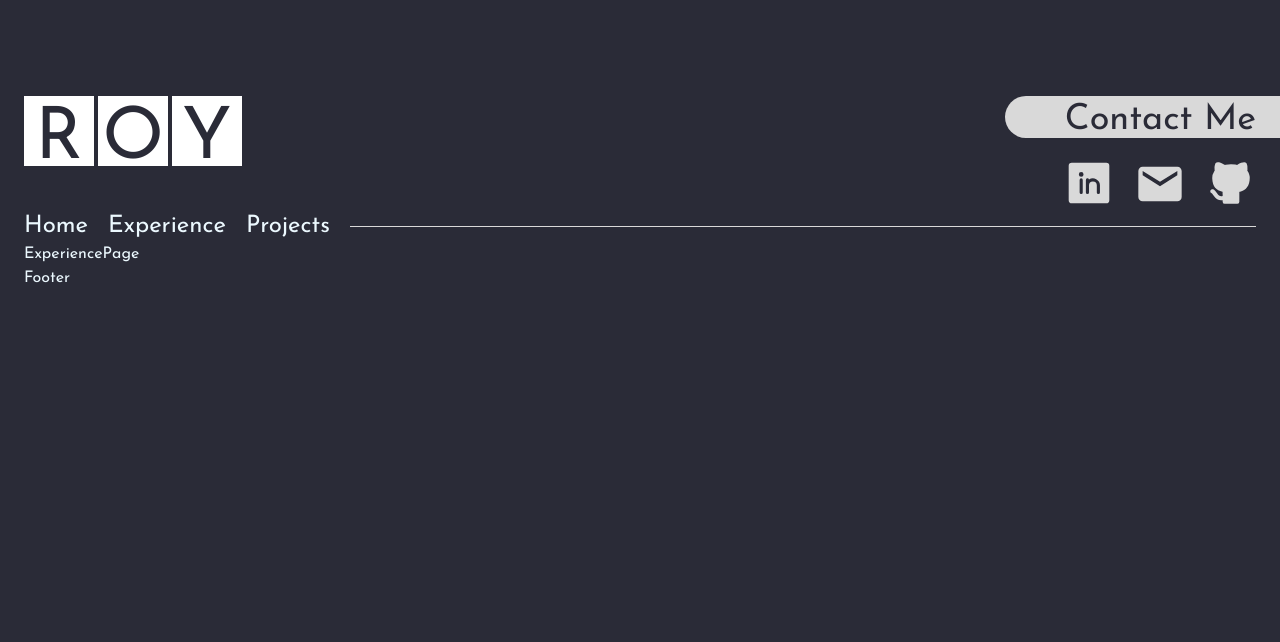
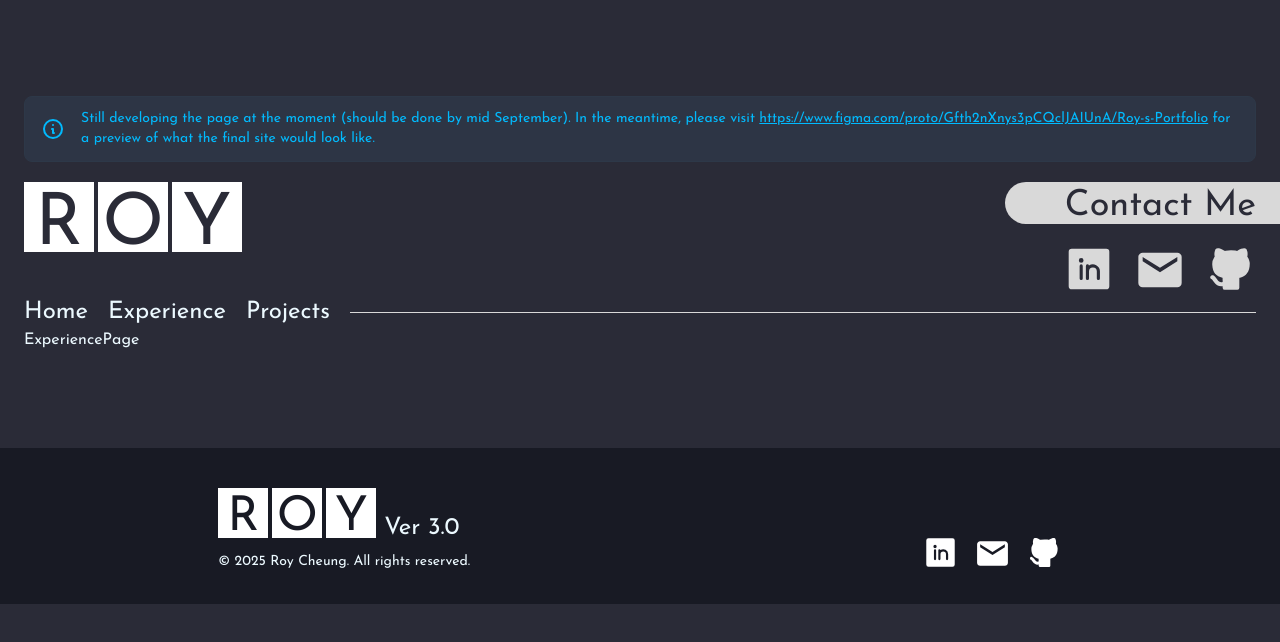
Before and after one commit to RoyCDev/portfolio, a React (Vite) app: page /experience in a window 1280 px wide. Shown: the top 642 px of the page. Built offline with nearby package versions, Linux system fonts and the light colour scheme; a web font is replaced by a local one.

Commit message:
footer & project WIP alert

```diff
--- a/src/RootLayout.tsx
+++ b/src/RootLayout.tsx
@@ -2,14 +2,28 @@ import { Outlet } from "react-router"
 import Header from "./components/Header"
 import Footer from "./components/Footer"
 
-function RootLayout() {
+function TemporaryAlert() {
   return (
-    <div className="max-w-screen-xl px-6 mx-auto mt-24 select-none">
-      <Header />
-      <Outlet />
-      <Footer />
+    <div role="alert" className="alert alert-info alert-soft mb-5">
+      <svg xmlns="http://www.w3.org/2000/svg" fill="none" viewBox="0 0 24 24" className="h-6 w-6 shrink-0 stroke-current">
+        <path strokeLinecap="round" strokeLinejoin="round" strokeWidth="2" d="M13 16h-1v-4h-1m1-4h.01M21 12a9 9 0 11-18 0 9 9 0 0118 0z"></path>
+      </svg>
+      <span>Still developing the page at the moment (should be done by mid September). In the meantime, please visit <a target="_blank" href="https://www.figma.com/proto/Gfth2nXnys3pCQclJAIUnA/Roy-s-Portfolio" className="underline">https://www.figma.com/proto/Gfth2nXnys3pCQclJAIUnA/Roy-s-Portfolio</a> for a preview of what the final site would look like.</span>
     </div>
   )
 }
 
+function RootLayout() {
+  return (
+    <>
+      <div className="max-w-screen-xl px-6 mx-auto my-24 select-none">
+        <TemporaryAlert />
+        <Header />
+        <Outlet />
+      </div>
+      <Footer />
+    </>
+  )
+}
+
 export default RootLayout
--- a/src/components/Brand.tsx
+++ b/src/components/Brand.tsx
@@ -1,9 +1,15 @@
-function Brand() {
+interface BrandProps {
+  location: "header" | "footer"
+}
+
+function Brand({ location }: BrandProps) {
   return (
-    <div className="flex gap-x-1 text-7xl text-base-100 text-center">
-      <div className="bg-white size-17.5 pt-2">R</div>
-      <div className="bg-white size-17.5 pt-2">O</div>
-      <div className="bg-white size-17.5 pt-2">Y</div>
+    <div className={`flex gap-x-1 text-center ${location === "header" ?
+      "text-7xl text-base-100" : "text-5xl text-neutral"
+      }`}>
+      <div className={`bg-white ${location === "header" ? "size-17.5 pt-2" : "size-12.5 pt-1.5"}`}>R</div>
+      <div className={`bg-white ${location === "header" ? "size-17.5 pt-2" : "size-12.5 pt-1.5"}`}>O</div>
+      <div className={`bg-white ${location === "header" ? "size-17.5 pt-2" : "size-12.5 pt-1.5"}`}>Y</div>
     </div>
   )
 }
--- a/src/components/ContactLinks.tsx
+++ b/src/components/ContactLinks.tsx
@@ -3,20 +3,23 @@ import { MdEmail } from "react-icons/md";
 import { TbBrandGithubFilled } from "react-icons/tb";
 
 interface ContactLinksProps {
-  className?: string,
+  location: "header" | "footer"
 }
 
-function ContactLinks({ className }: ContactLinksProps) {
+function ContactLinks({ location }: ContactLinksProps) {
   return (
-    <div className={className}>
+    <div className={`flex justify-self-end ${location === "header" ?
+      "text-accent mt-5 gap-x-5 " :
+      "text-white gap-x-4"
+      }`}>
       <a target="_blank" href="https://www.linkedin.com/in/roy-cheung-web-dev">
-        <PiLinkedinLogoFill size={50} />
+        <PiLinkedinLogoFill size={location === "header" ? 50 : 35} />
       </a>
       <a href="mailto:rcheung0117@gmail.com">
-        <MdEmail size={52} />
+        <MdEmail size={location === "header" ? 52 : 37} />
       </a>
       <a target="_blank" href="https://github.com/RoyCDev">
-        <TbBrandGithubFilled size={50} />
+        <TbBrandGithubFilled size={location === "header" ? 50 : 35} />
       </a>
     </div>
   )
--- a/src/components/Footer.tsx
+++ b/src/components/Footer.tsx
@@ -1,6 +1,18 @@
+import Brand from "./Brand"
+import ContactLinks from "./ContactLinks"
+
 function Footer() {
   return (
-    <div>Footer</div>
+    <footer className="footer sm:footer-horizontal justify-around items-end bg-neutral pt-10 pb-8 select-none">
+      <aside>
+        <div className="flex gap-2">
+          <Brand location="footer" />
+          <p className="text-2xl mt-6">Ver 3.0</p>
+        </div>
+        <p>© 2025 Roy Cheung. All rights reserved.</p>
+      </aside>
+      <ContactLinks location="footer" />
+    </footer>
   )
 }
 
--- a/src/components/Header.tsx
+++ b/src/components/Header.tsx
@@ -7,10 +7,10 @@ function Header() {
   return (
     <header>
       <div className="flex justify-between">
-        <NavLink to="/"><Brand /></NavLink>
+        <NavLink to="/"><Brand location="header" /></NavLink>
         <section>
           <SectionTag side="right">Contact Me</SectionTag>
-          <ContactLinks className="flex justify-end gap-x-5 text-accent mt-5" />
+          <ContactLinks location="header" />
         </section>
       </div>
 
--- a/src/index.css
+++ b/src/index.css
@@ -10,6 +10,7 @@
   --color-primary: #383D51;
   --color-secondary: #7A7F92;
   --color-accent: #D9D9D9;
+  --color-neutral: #181A24;
   --color-base-100: #2A2B37;
 }
 
```
